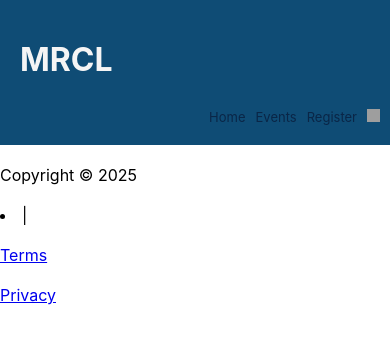
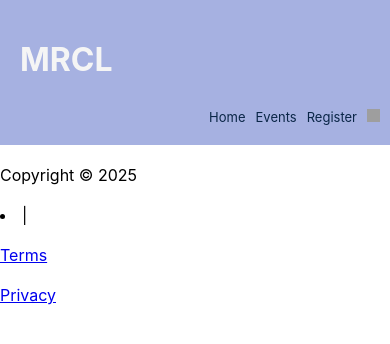
Before and after one commit to hema-akkireddi378/ProjectOnFest, a React (Vite) app: page / in a window 390 px wide. Shown: the top 344 px of the page. Built offline with nearby package versions, Linux system fonts and the light colour scheme; grey boxes are pictures that could not be loaded.

Commit message:
css updated

```diff
--- a/src/App.css
+++ b/src/App.css
@@ -62,7 +62,7 @@
   /* Header */
   /* ================================================== */
    .header{
-    background-color:#0F4C75;
+    background-color:#A6B1E1;
 
   }
   /* main-header */
```
